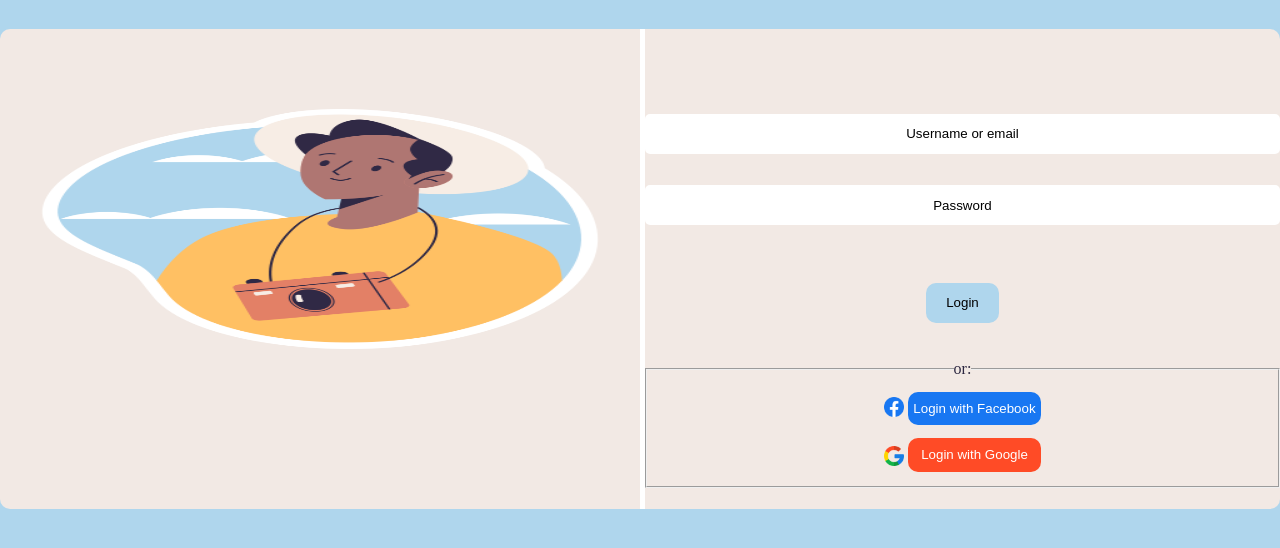
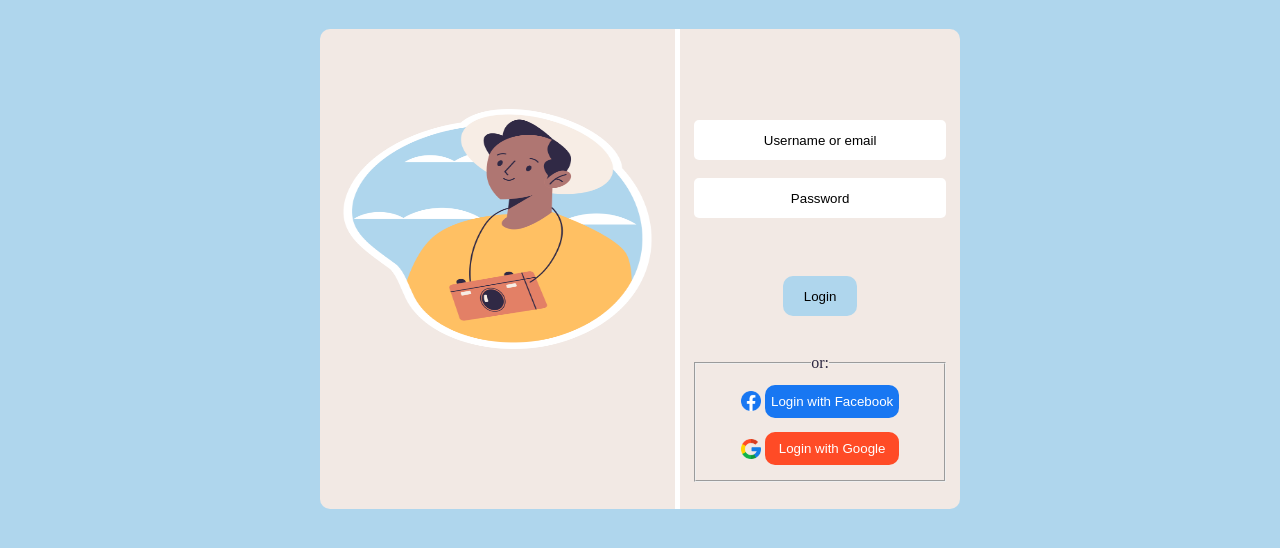
Before and after one commit to Vitor104/login-page, a plain HTML site: page index.html in a window 1280 px wide. Shown: the part 72-620 px from the top of the page. Drawn offline with Linux system fonts and the light colour scheme.

Commit message:
finalizado!
projeto de uma login page concluída!

```diff
--- a/resources/index.css
+++ b/resources/index.css
@@ -57,8 +57,6 @@ header {
     right: 2px;
 }
 
-
-
 #container > form > button {
     position: relative;
     top: 2em;
@@ -67,6 +65,12 @@ header {
     border: none;
     background-color: #AFD6ED;
     border-radius: 10px;
+    cursor: pointer;
+    transition: 1s;
+}
+
+#container > form > button:hover {
+    background-color: #A66D6D;
 }
 
 #container > form > fieldset {
@@ -91,6 +95,7 @@ header {
     width: 10em;
     position: relative;
     top: 1em;
+    cursor: pointer;
 }
 
 #container > form > fieldset > #google-logo {
@@ -109,6 +114,7 @@ header {
     width: 10em;
     position: relative;
     top: 2em;
+    cursor: pointer;
 }
 
 ::placeholder {
@@ -148,6 +154,11 @@ header {
         width: 50%;
     }
 
+    #container > form > input, fieldset {
+        width: 90%;
+        margin: 0 auto;
+    }
+
     #container > form > button {
         margin: 0 auto;
     }
@@ -166,3 +177,14 @@ header {
         top: 5em;
     }
   }
+
+  @media only screen and (min-width: 1200px) {
+    #container > #tourist {
+        width: 25em;
+    }
+
+    #container {
+        width: 50%;
+        margin: 0 auto;
+    }
+  }
```
